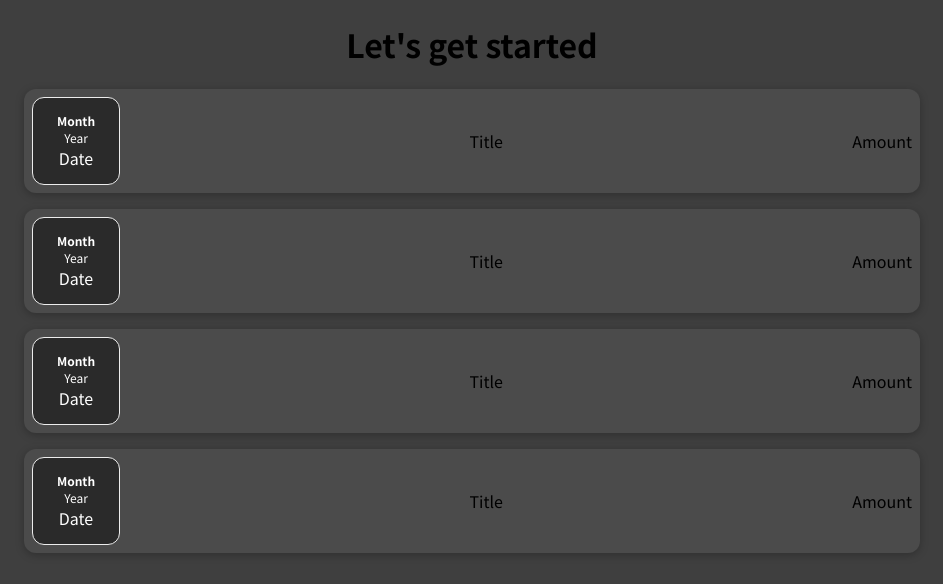
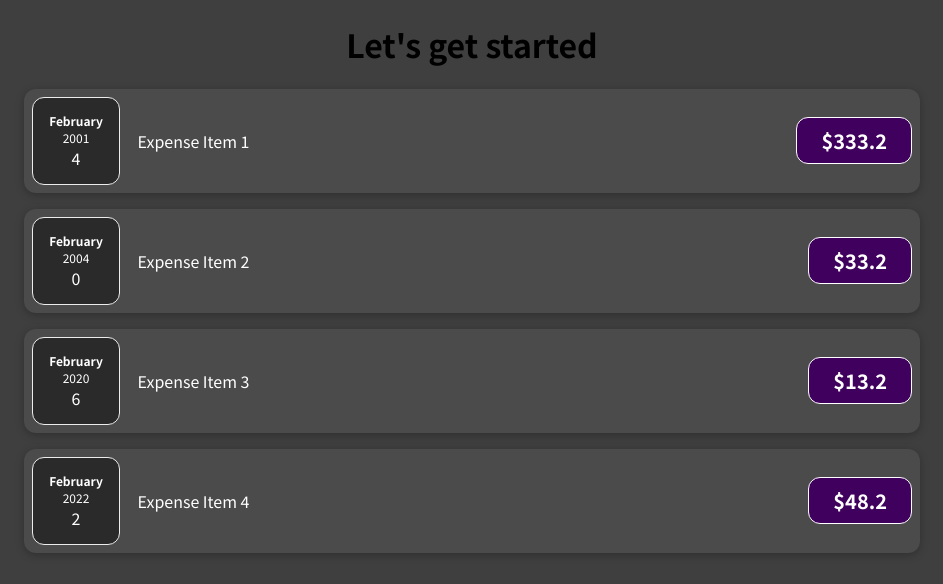
Before and after one commit to naveedHashmi/expense-tracker-react, a React (Create React App) app: page / in a window 1280 px wide. Shown: the top 584 px of the page, without its empty margins (168-1111 px from the left). Built offline with nearby package versions, Linux system fonts and the light colour scheme.

Commit message:
Pasing props to child components

```diff
--- a/src/App.js
+++ b/src/App.js
@@ -4,15 +4,15 @@ import './App.css';
 
 function App() {
   const expences = [
-    {id: 'e1', title: 'Expense Item 1', amount: 333.2, date: new Date(2000, 1, 1) },
-    {id: 'e2', title: 'Expense Item 2', amount: 33.2, date: new Date(2000, 1, 1) },
-    {id: 'e3', title: 'Expense Item 3', amount: 13.2, date: new Date(2000, 1, 1) },
-    {id: 'e4', title: 'Expense Item 4', amount: 48.2, date: new Date(2000, 1, 1) }
+    {id: 'e1', title: 'Expense Item 1', amount: 333.2, date: new Date(2001, 1, 1) },
+    {id: 'e2', title: 'Expense Item 2', amount: 33.2, date: new Date(2004, 1, 1) },
+    {id: 'e3', title: 'Expense Item 3', amount: 13.2, date: new Date(2020, 1, 1) },
+    {id: 'e4', title: 'Expense Item 4', amount: 48.2, date: new Date(2022, 1, 1) }
   ]
   return (
     <div className="App">
       <h1>Let's get started</h1>
-      { expences.map(expenseItem => <ExpenseItem/>) }
+      { expences.map(expenseItem => <ExpenseItem item={expenseItem}/>) }
     </div>
   );
 }
--- a/src/components/ExpenseDate.js
+++ b/src/components/ExpenseDate.js
@@ -1,16 +1,20 @@
 import './ExpenseDate.css'
 
 
-function ExpenseDate() {
+function ExpenseDate(props) {
+  const date = props.date
+  const month = date.toLocaleString('default', { month: 'long' })
+  const year = date.getFullYear()
+  const day = date.getDay()
   return (
     <div className="expense-date">
       <div className="expense-date__month">
-        Month
+        {month}
       </div>
       <div className="expense-date__year">
-        Year
+        {year}
       </div>
-      <div className="expense-date__date">Date</div>
+      <div className="expense-date__date">{day}</div>
     </div>
   )
 }
--- a/src/components/ExpenseItem.css
+++ b/src/components/ExpenseItem.css
@@ -16,7 +16,9 @@
   align-items: flex-end;
   flex-flow: column-reverse;
   justify-content: flex-start;
-  flex: 1;
+  flex: 2;
+  color: white;
+  margin-left: 2%;
 }
 
 .expense-item h2 {
--- a/src/components/ExpenseItem.js
+++ b/src/components/ExpenseItem.js
@@ -1,15 +1,16 @@
 import ExpenseDate from './ExpenseDate'
 import './ExpenseItem.css'
 
-function ExpenseItem() {
+function ExpenseItem(props) {
+  const data = props.item
   return (
     <div className="expense-item">
-      <ExpenseDate></ExpenseDate>
-      <div className="expense-item__title">
-        Title
+      <ExpenseDate date={data.date} />
+      <div className="expense-item__description">
+        {data.title}
       </div>
-      <div className="expense-item__amount">
-        Amount
+      <div className="expense-item__price">
+        ${data.amount}
       </div>
     </div>
   )
```
